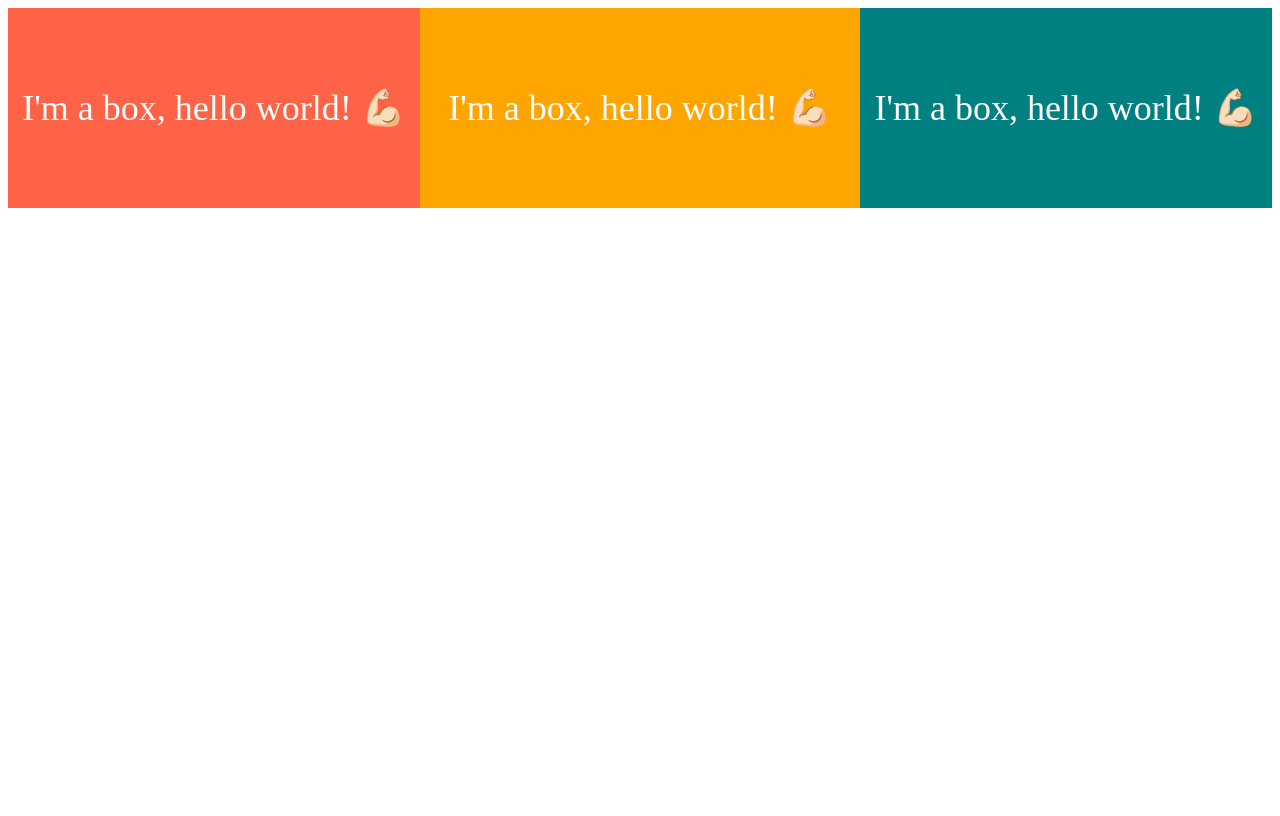
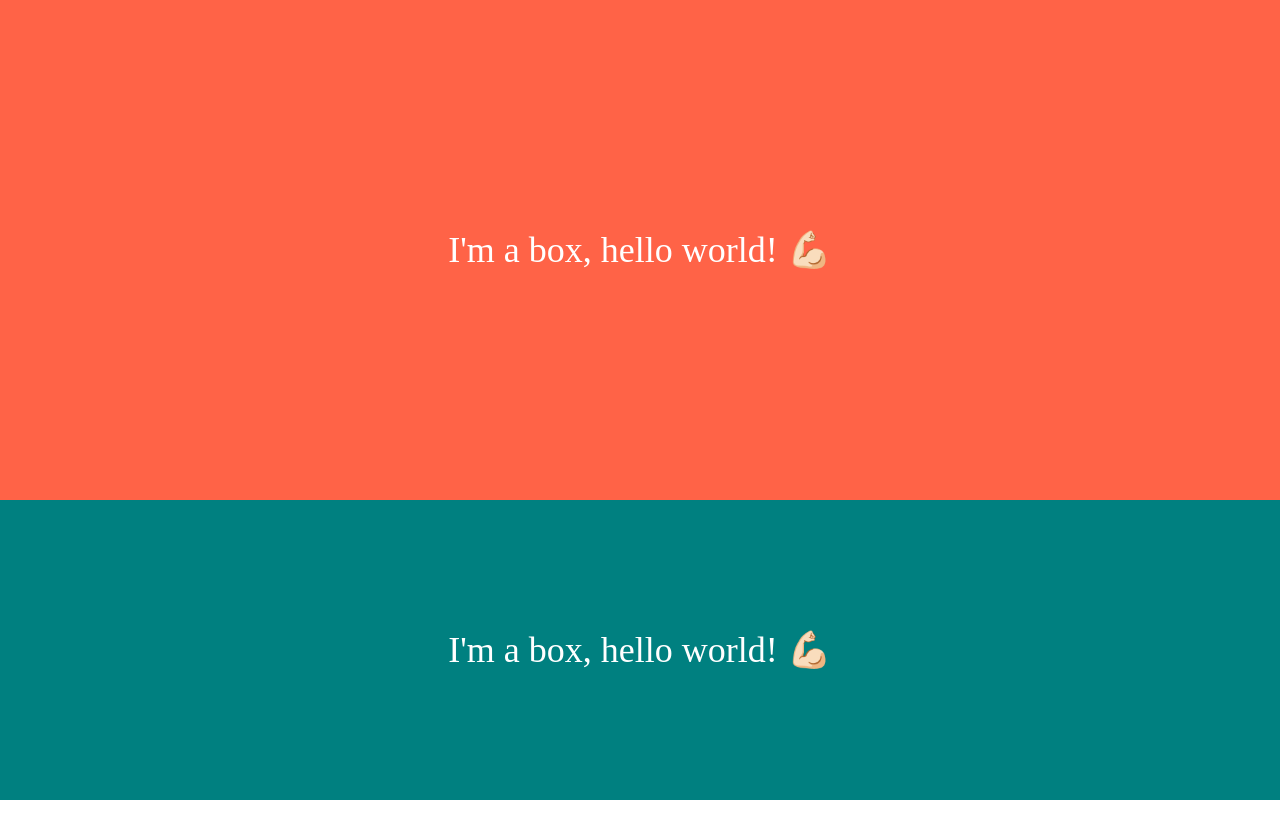
Before and after one commit to SummerDHLee/css-layout-masterclass, a plain HTML site: page index.html in a window 1280 px wide. Drawn offline with Linux system fonts and the light colour scheme.

Commit message:
Lec #2.12

```diff
--- a/index.html
+++ b/index.html
@@ -10,7 +10,6 @@
     <div class="father">
       <div class="box">I'm a box, hello world! 💪🏻</div>
       <div class="box">I'm a box, hello world! 💪🏻</div>
-      <div class="box">I'm a box, hello world! 💪🏻</div>
     </div>
   </body>
 </html>
--- a/style.css
+++ b/style.css
@@ -1,11 +1,18 @@
+html,
+body {
+  margin: 0;
+  padding: 0;
+}
+
 .father {
   display: flex;
   height: 100vh;
   justify-content: center;
+  flex-direction: column;
 }
 
 .box {
-  height: 200px;
+  height: 400px;
   color: white;
   font-size: 36px;
   display: flex;
@@ -15,18 +22,10 @@
 
 .box:first-child {
   background-color: tomato;
-  flex-grow: 1;
-  flex-shrink: 5;
-}
-
-.box:nth-child(2) {
-  background-color: orange;
-  flex-grow: 2;
-  flex-shrink: 0;
+  flex: 1 0 500px;
 }
 
 .box:last-child {
   background-color: teal;
   flex-grow: 1;
-  flex-shrink: 1;
 }
```
